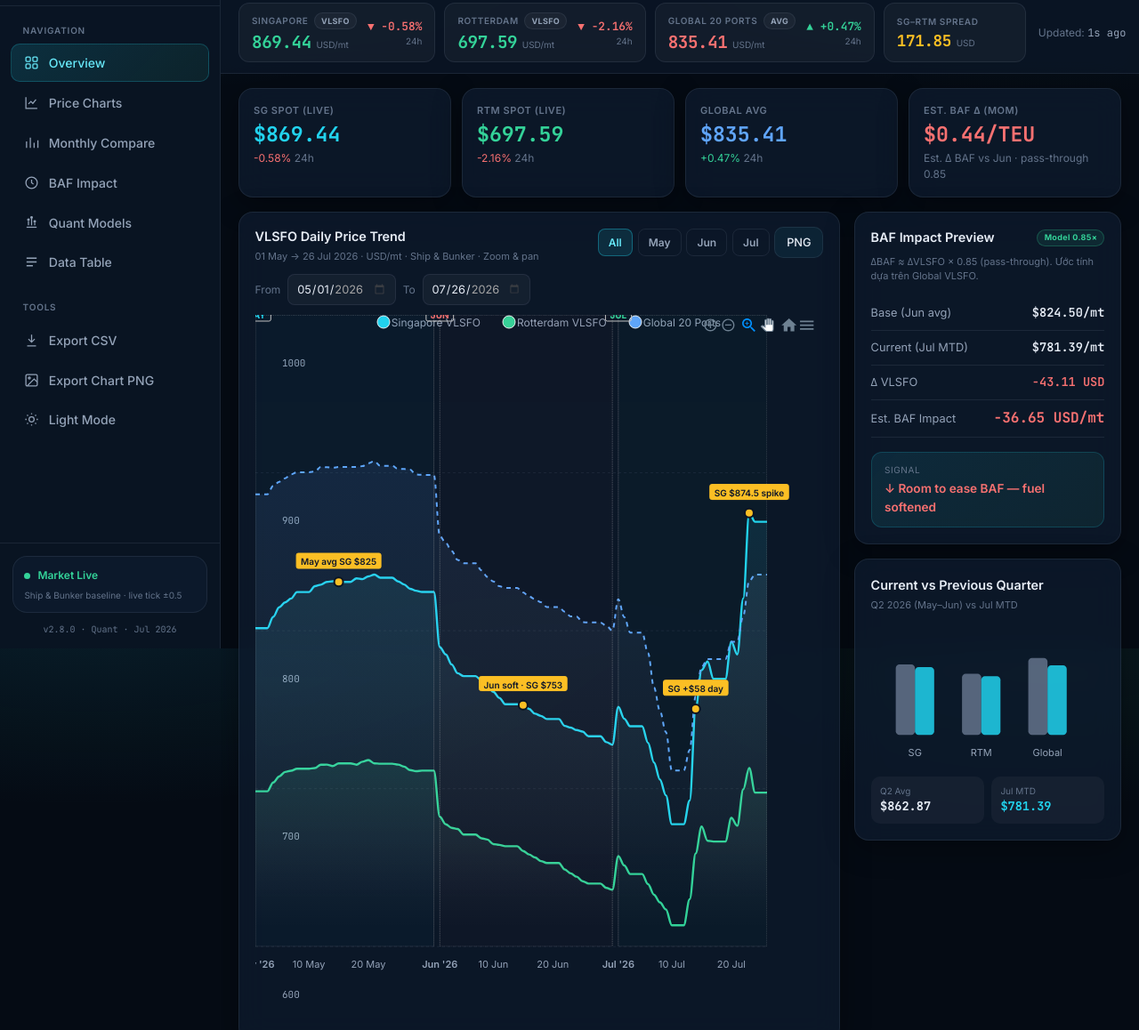
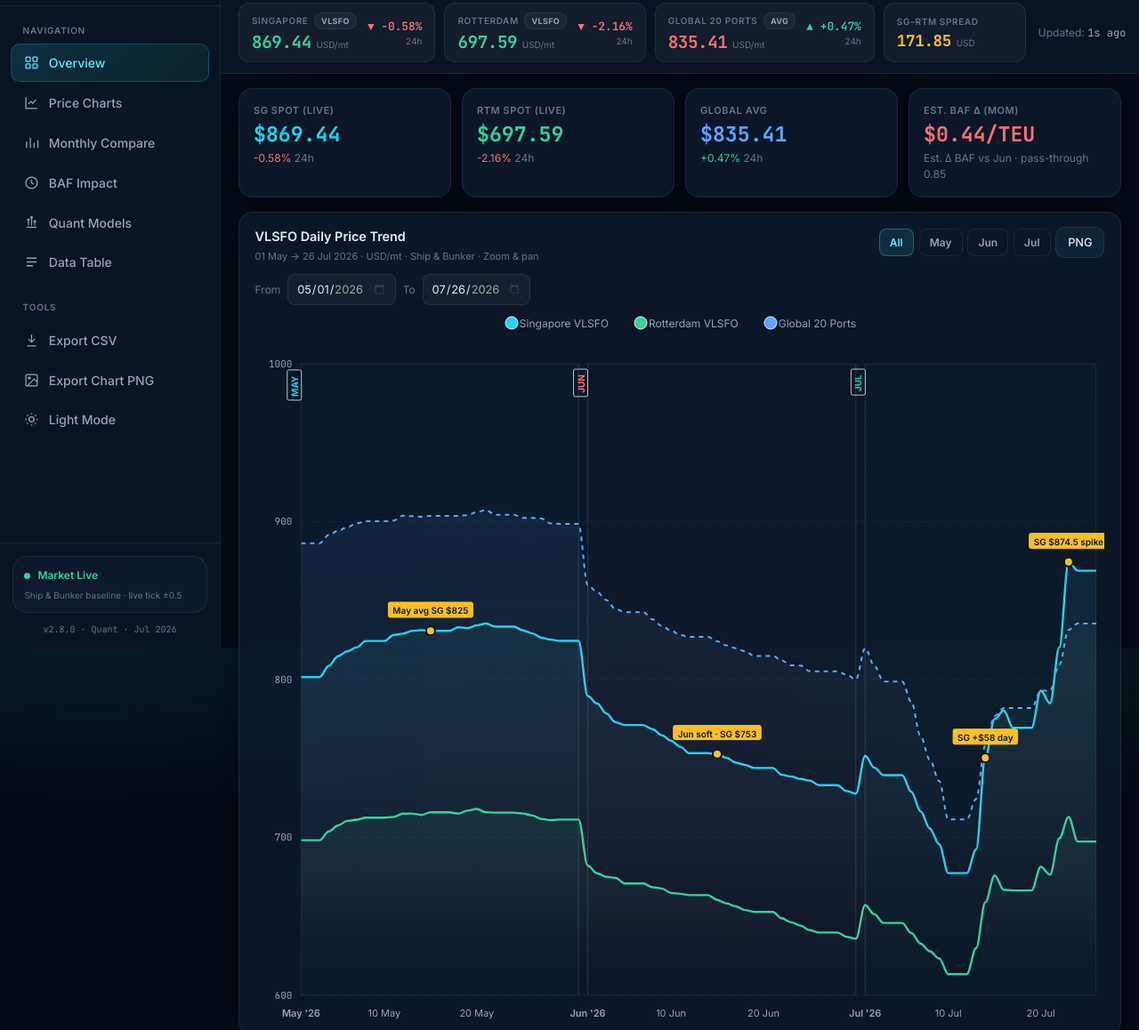
Before and after one commit to Bachhhhhhhhhhhhhh/themalaihay, a plain HTML site: page index.html in a window 1280 px wide. Shown: the part 71-1229 px from the top of the page at 89% size. Drawn offline with nearby package versions, Linux system fonts and the light colour scheme; animation ran at ten frames a second.

Commit message:
Overview chart full-width row, remove Apex CSS hacks that shifted plot right

```diff
--- a/index.html
+++ b/index.html
@@ -194,19 +194,18 @@
       margin-bottom: 1rem;
       width: 100%;
     }
-    .overview-grid {
+    /* Chart always full row — never squeezed/shifted by side column */
+    .overview-chart-row {
+      width: 100%;
+      margin-bottom: 1rem;
+    }
+    .overview-side-row {
       display: grid;
       grid-template-columns: minmax(0, 1fr);
       gap: 1rem;
       margin-bottom: 1rem;
       width: 100%;
-      align-items: start;
-    }
-    .overview-side {
-      display: flex;
-      flex-direction: column;
-      gap: 1rem;
-      min-width: 0;
+      align-items: stretch;
     }
     .bottom-grid {
       display: grid;
@@ -249,17 +248,12 @@
     @media (min-width: 640px) {
       .kpi-grid { grid-template-columns: repeat(4, minmax(0, 1fr)); }
     }
-    @media (min-width: 1100px) {
-      .overview-grid {
-        grid-template-columns: minmax(0, 1fr) 300px;
+    @media (min-width: 900px) {
+      .overview-side-row {
+        grid-template-columns: minmax(0, 1fr) minmax(0, 1fr);
       }
       .bottom-grid {
         grid-template-columns: minmax(0, 1fr) minmax(0, 1fr);
-      }
-    }
-    @media (min-width: 1400px) {
-      .overview-grid {
-        grid-template-columns: minmax(0, 1fr) 340px;
       }
     }
     @media (max-width: 1023px) {
@@ -499,40 +493,32 @@
       overflow: hidden;
       min-width: 0;
     }
-    .chart-box .apexcharts-canvas,
-    .chart-box > div {
+    .chart-box .apexcharts-canvas {
       max-width: 100% !important;
-      width: 100% !important;
-      margin-left: 0 !important;
-      margin-right: 0 !important;
-    }
-    /* Overview main chart — pin flush left/right, no auto-center drift */
-    #main-chart-wrap,
+    }
+    /* Overview main chart container — clean box, do NOT override Apex transforms */
+    #main-chart-wrap {
+      width: 100%;
+      max-width: 100%;
+      margin: 0;
+      padding: 0;
+      box-sizing: border-box;
+      position: relative;
+      overflow: hidden;
+    }
     #main-chart {
-      width: 100% !important;
-      max-width: 100% !important;
-      margin: 0 !important;
-      padding: 0 !important;
-      left: 0 !important;
-      right: 0 !important;
+      width: 100%;
+      max-width: 100%;
+      margin: 0;
+      padding: 0;
       box-sizing: border-box;
+      position: relative;
     }
     #main-chart .apexcharts-canvas {
       margin: 0 !important;
-      left: 0 !important;
-      transform: none !important;
-      width: 100% !important;
-    }
-    #main-chart .apexcharts-inner {
-      transform: none !important;
-    }
-    #main-chart .apexcharts-legend {
+    }
+    #main-chart .apexcharts-legend.apexcharts-align-center {
       justify-content: center !important;
-      padding: 0 4px !important;
-    }
-    #main-chart .apexcharts-toolbar {
-      right: 4px !important;
-      top: 0 !important;
     }
     .chart-error {
       position: absolute;
@@ -1014,10 +1000,11 @@
             </div>
           </div>
 
-          <div class="overview-grid">
-            <div class="card overview-chart-card" style="padding:1rem 1.1rem;">
+          <!-- Chart FULL WIDTH row (fixes right-shift from side-column layout) -->
+          <div class="overview-chart-row">
+            <div class="card overview-chart-card" style="padding:1rem 1.1rem 0.75rem;">
               <div class="chart-toolbar">
-                <div style="min-width:0;">
+                <div style="min-width:0;flex:1;">
                   <h2 style="margin:0;font-size:0.9rem;font-weight:600;">VLSFO Daily Price Trend</h2>
                   <p class="t3" style="margin:0.2rem 0 0;font-size:11px;">01 May → 26 Jul 2026 · USD/mt · Ship &amp; Bunker · Zoom &amp; pan</p>
                 </div>
@@ -1029,7 +1016,7 @@
                   <button class="btn" onclick="exportChartPNG()">PNG</button>
                 </div>
               </div>
-              <div style="display:flex;flex-wrap:wrap;align-items:center;gap:0.5rem;margin-bottom:0.65rem;font-size:0.75rem;">
+              <div style="display:flex;flex-wrap:wrap;align-items:center;gap:0.5rem;margin-bottom:0.5rem;font-size:0.75rem;">
                 <label class="t3">From</label>
                 <input type="date" id="date-from" value="2026-05-01" min="2026-05-01" max="2026-07-26" onchange="applyDateFilter()" />
                 <label class="t3">To</label>
@@ -1037,11 +1024,13 @@
               </div>
               <div class="chart-box main" id="main-chart-wrap">
                 <div id="main-chart-skeleton" class="skeleton"></div>
-                <div id="main-chart" style="display:none;height:100%;width:100%;"></div>
-              </div>
-            </div>
-
-            <div class="overview-side">
+                <div id="main-chart"></div>
+              </div>
+            </div>
+          </div>
+
+          <!-- Side cards equal 50/50 under chart -->
+          <div class="overview-side-row">
             <div class="card card-hover" style="padding:1.1rem;">
               <div style="display:flex;align-items:center;justify-content:space-between;gap:0.5rem;margin-bottom:0.5rem;">
                 <h3 style="margin:0;font-size:0.9rem;font-weight:600;">BAF Impact Preview</h3>
@@ -1072,7 +1061,6 @@
                 <div class="bg-soft" style="border-radius:10px;padding:0.55rem 0.65rem;min-width:0;">
                   <div class="t3" style="font-size:10px;">Jul MTD</div>
                   <div id="q3-avg" class="mono c-cyan" style="font-size:0.85rem;font-weight:700;">—</div>
-                  </div>
                 </div>
               </div>
             </div>
@@ -1480,13 +1468,6 @@
       #header-sub { display: none; }
       #refresh-text { display: none; }
       .page-body { padding: 0.75rem !important; }
-    }
-    /* Keep ApexCharts inside cards — flush, not auto-centered */
-    .overview-chart-card .apexcharts-canvas,
-    .bottom-grid .apexcharts-canvas {
-      margin: 0 !important;
-      left: 0 !important;
-      width: 100% !important;
     }
     .ticker-row {
       padding-left: 1.25rem;
@@ -1790,37 +1771,33 @@
     });
   }
 
-  function lineChartOptions(data, height) {
+  function lineChartOptions(data, height, showToolbar) {
     return {
       series: buildSeries(data),
       chart: {
         type: 'area',
-        height,
+        height: height || 400,
         width: '100%',
         fontFamily: 'Inter, sans-serif',
         background: 'transparent',
         foreColor: chartFore(),
-        offsetX: 0,
-        offsetY: 0,
-        toolbar: {
-          show: true,
-          offsetX: -4,
-          offsetY: 0,
-          tools: { download: true, selection: true, zoom: true, zoomin: true, zoomout: true, pan: true, reset: true },
-          export: { csv: { filename: 'vlsfo-prices' }, png: { filename: 'vlsfo-chart' } }
-        },
-        animations: { enabled: true, easing: 'easeinout', speed: 400, dynamicAnimation: { enabled: true, speed: 250 } },
+        // Overview: toolbar off (use PNG button). Full page can enable tools.
+        toolbar: showToolbar
+          ? { show: true, tools: { download: true, selection: true, zoom: true, zoomin: true, zoomout: true, pan: true, reset: true } }
+          : { show: false },
+        animations: { enabled: true, easing: 'easeinout', speed: 400 },
         zoom: { enabled: true, type: 'x', autoScaleYaxis: true },
         parentHeightOffset: 0,
         redrawOnParentResize: true,
         redrawOnWindowResize: true,
+        sparkline: { enabled: false },
       },
       colors: ['#22d3ee', '#34d399', '#60a5fa'],
       dataLabels: { enabled: false },
       stroke: { curve: 'smooth', width: [2.4, 2.4, 2], dashArray: [0, 0, 5] },
       fill: {
         type: 'gradient',
-        gradient: { shadeIntensity: 1, opacityFrom: isDark() ? 0.32 : 0.22, opacityTo: 0.02, stops: [0, 90, 100] }
+        gradient: { shadeIntensity: 1, opacityFrom: isDark() ? 0.28 : 0.18, opacityTo: 0.02, stops: [0, 90, 100] }
       },
       markers: { size: 0, hover: { size: 4 } },
       xaxis: {
@@ -1828,62 +1805,51 @@
         labels: {
           datetimeUTC: false,
           style: { fontSize: '11px', colors: chartFore() },
-          offsetY: 0,
         },
         axisBorder: { show: false },
         axisTicks: { show: false },
         tooltip: { enabled: false },
-        crosshairs: { show: true, stroke: { color: isDark() ? 'rgba(148,163,184,0.3)' : 'rgba(100,116,139,0.35)', width: 1, dashArray: 3 } }
       },
       yaxis: {
         labels: {
-          formatter: v => (v == null ? '' : Math.round(v)),
+          formatter: function (v) { return v == null ? '' : Math.round(v); },
           style: { fontFamily: 'JetBrains Mono, monospace', fontSize: '11px', colors: chartFore() },
-          // Keep label column tight so plot area is centered in the card
-          offsetX: 0,
-          minWidth: 36,
-          maxWidth: 44,
-          align: 'right',
-          padding: 4,
+          offsetX: -2,
+          maxWidth: 48,
         },
-        // Title moved to legend area via floating false — avoid left bulk
-        title: { text: undefined },
         forceNiceScale: true,
         tickAmount: 5,
       },
-      // Symmetric horizontal padding keeps plot visually balanced
+      // Equal L/R grid padding so plot sits centered in the card
       grid: {
         borderColor: gridColor(),
         strokeDashArray: 3,
-        padding: { left: 8, right: 12, top: 8, bottom: 4 },
-        xaxis: { lines: { show: false } },
-        yaxis: { lines: { show: true } },
+        padding: { left: 10, right: 10, top: 12, bottom: 0 },
       },
       legend: {
+        show: true,
         position: 'top',
         horizontalAlign: 'center',
         floating: false,
         fontSize: '12px',
         labels: { colors: chartFore() },
         markers: { width: 9, height: 9, radius: 9 },
-        itemMargin: { horizontal: 12, vertical: 0 },
-        offsetY: 0,
-        offsetX: 0,
+        itemMargin: { horizontal: 14, vertical: 0 },
       },
       tooltip: {
         theme: tooltipTheme(),
         shared: true,
         intersect: false,
         x: { format: 'dd MMM yyyy' },
-        y: { formatter: v => (v != null ? '$' + v.toFixed(2) + '/mt' : '—') },
+        y: { formatter: function (v) { return v != null ? '$' + v.toFixed(2) + '/mt' : '—'; } },
         style: { fontSize: '12px', fontFamily: 'Inter, sans-serif' }
       },
       annotations: {
         points: annotationPoints(data),
         xaxis: [
-          { x: parseDate('2026-05-01').getTime(), x2: parseDate('2026-05-31').getTime(), fillColor: 'rgba(34,211,238,0.05)', opacity: 0.4, label: { text: 'MAY', style: { color: '#22d3ee', background: 'transparent', fontSize: '10px', fontWeight: 700 }, orientation: 'horizontal', offsetY: 0 } },
-          { x: parseDate('2026-06-01').getTime(), x2: parseDate('2026-06-30').getTime(), fillColor: 'rgba(248,113,113,0.04)', opacity: 0.4, label: { text: 'JUN', style: { color: '#f87171', background: 'transparent', fontSize: '10px', fontWeight: 700 }, orientation: 'horizontal', offsetY: 0 } },
-          { x: parseDate('2026-07-01').getTime(), x2: parseDate('2026-07-26').getTime(), fillColor: 'rgba(52,211,153,0.05)', opacity: 0.4, label: { text: 'JUL', style: { color: '#34d399', background: 'transparent', fontSize: '10px', fontWeight: 700 }, orientation: 'horizontal', offsetY: 0 } },
+          { x: parseDate('2026-05-01').getTime(), x2: parseDate('2026-05-31').getTime(), fillColor: 'rgba(34,211,238,0.05)', opacity: 0.35, label: { text: 'MAY', style: { color: '#22d3ee', background: 'transparent', fontSize: '10px', fontWeight: 700 } } },
+          { x: parseDate('2026-06-01').getTime(), x2: parseDate('2026-06-30').getTime(), fillColor: 'rgba(248,113,113,0.04)', opacity: 0.35, label: { text: 'JUN', style: { color: '#f87171', background: 'transparent', fontSize: '10px', fontWeight: 700 } } },
+          { x: parseDate('2026-07-01').getTime(), x2: parseDate('2026-07-26').getTime(), fillColor: 'rgba(52,211,153,0.05)', opacity: 0.35, label: { text: 'JUL', style: { color: '#34d399', background: 'transparent', fontSize: '10px', fontWeight: 700 } } },
         ]
       }
     };
@@ -1984,37 +1950,41 @@
     const wrap = document.getElementById('main-chart-wrap');
     const sk = document.getElementById('main-chart-skeleton');
     if (!el || !wrap) return;
-    const h = wrap.clientHeight || 400;
     if (sk) sk.style.display = 'none';
     el.style.display = 'block';
     el.style.width = '100%';
-    el.style.margin = '0';
-    el.style.padding = '0';
-    // Measure actual card width so Apex doesn't overshoot / drift right
-    const w = Math.max(wrap.clientWidth || el.clientWidth || 0, 280);
+    el.innerHTML = '';
+    destroyChart('main');
+
+    // Use wrap height; width = 100% string so Apex fills container (no pixel drift)
+    const h = wrap.clientHeight || 400;
     const opts = lineChartOptions(data, h);
-    opts.chart.width = w;
-    renderOrUpdate('main', el, opts, true);
-    // Second pass after paint — corrects any residual offset
-    requestAnimationFrame(function () {
-      setTimeout(function () {
-        if (!state.charts.main) return;
+    opts.chart.width = '100%';
+    opts.chart.height = h;
+
     try {
-          const ww = wrap.clientWidth;
-          const hh = wrap.clientHeight || h;
-          if (ww > 0) {
-            state.charts.main.updateOptions({ chart: { width: ww, height: hh, offsetX: 0 } }, false, false);
-            state.charts.main.resize();
-          }
+      state.charts.main = new ApexCharts(el, opts);
+      const rendered = state.charts.main.render();
+      const after = function () {
+        try {
+          // Force resize to actual box after layout settles
+          if (state.charts.main) state.charts.main.resize();
         } catch (e) {}
-      }, 50);
-    });
+      };
+      if (rendered && typeof rendered.then === 'function') rendered.then(after);
+      else setTimeout(after, 30);
+      setTimeout(after, 200);
+    } catch (err) {
+      console.error('initMainChart', err);
+      el.innerHTML = '<div class="chart-error">Chart failed to render</div>';
+    }
   }
 
   function initFullChart() {
     const el = document.getElementById('full-chart');
+    if (!el) return;
     const h = el.clientHeight || 460;
-    renderOrUpdate('full', el, lineChartOptions(state.history, h));
+    renderOrUpdate('full', el, lineChartOptions(state.history, h, true), true);
     state.rendered.full = true;
   }
 
```
Lines whose indentation alone changed are shown as unchanged.
